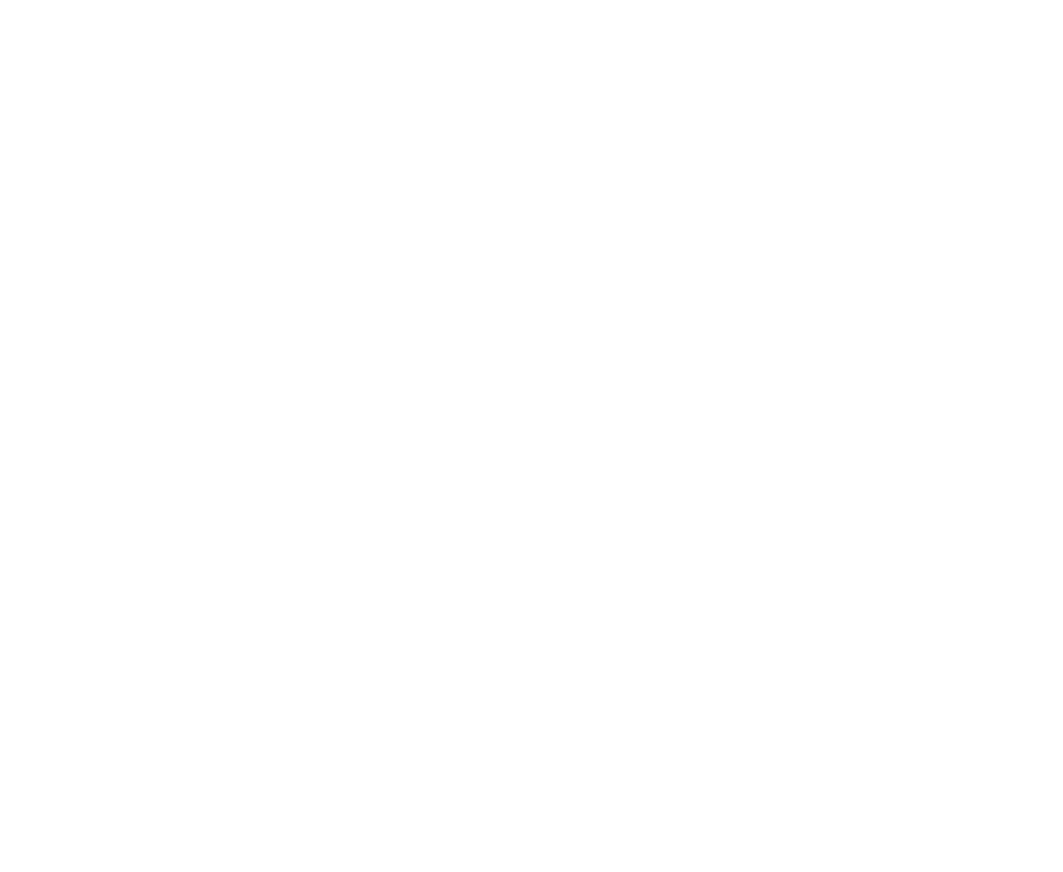
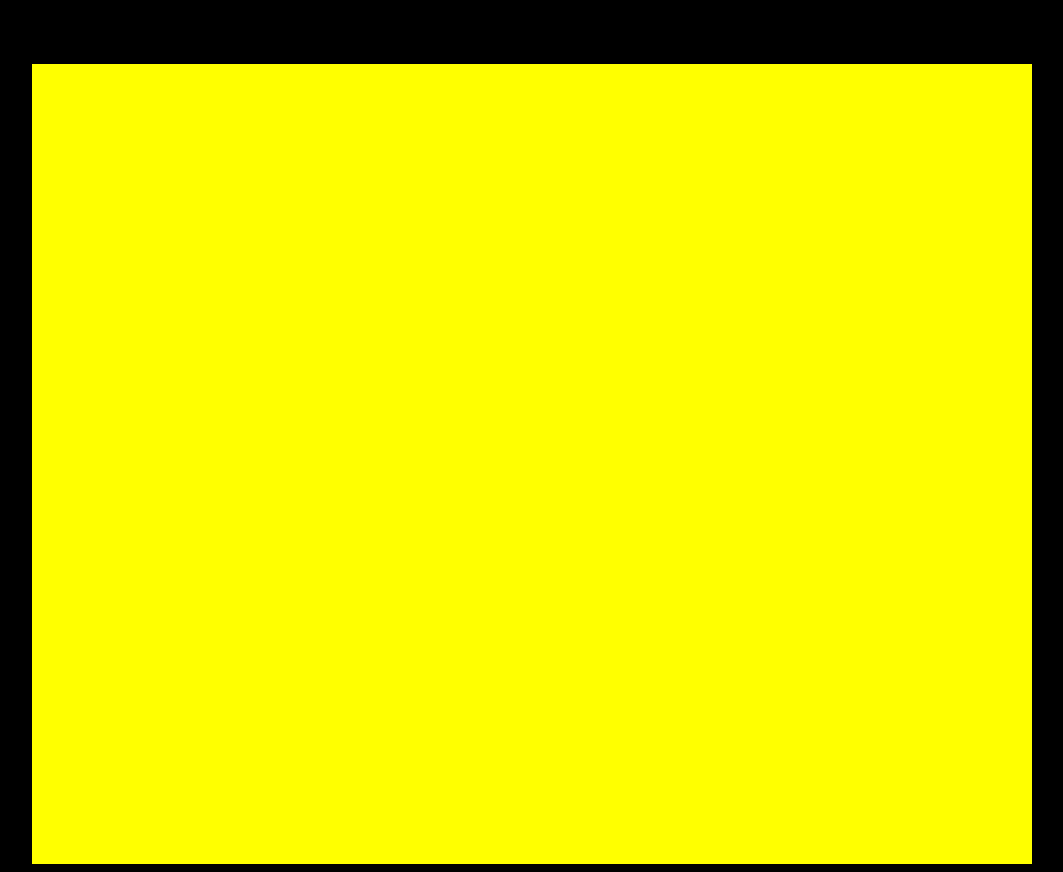
Before and after one commit to dotsenkodanylo/Chungus-Adventure, a website built with webpack: page src/index.html in a window 1280 px wide. Shown: the whole page, without its empty margins (108-1171 px from the left). Before the commit the page ends 816 px from the top, so only its background shows below. Built offline with nearby package versions, Linux system fonts and the light colour scheme.

Commit message:
0.0.0_CHUNGUS_ADVENTURE: UPDATE ~ Configuring styling/CSS stylesheeet; will follow up with SASS.

```diff
--- a/package.json
+++ b/package.json
@@ -11,8 +11,10 @@
   "author": "",
   "license": "ISC",
   "devDependencies": {
+    "css-loader": "^3.4.2",
     "html-loader": "^1.1.0",
     "html-webpack-plugin": "^4.0.4",
+    "style-loader": "^1.1.3",
     "ts-loader": "^6.2.2",
     "typescript": "^3.8.3",
     "webpack": "^4.42.1",
--- /dev/null
+++ b/src/css/main.css
@@ -0,0 +1,11 @@
+/**
+    Main CSS file, use where applicable.
+ */
+body {
+    background: black;
+}
+canvas {
+    display: block;
+    background: yellow;
+    margin: 5vw auto 0;
+}
--- a/src/index.html
+++ b/src/index.html
@@ -5,6 +5,6 @@
         <title>Sup, I'm Dan</title>
     </head>
     <body>
-        <canvas style="display: block; margin: 0 auto;" id="game-screen" width="1000" height="800">
+        <canvas id="game-screen" width="1000" height="800">
     </body>
 </html>
--- a/src/index.ts
+++ b/src/index.ts
@@ -1,3 +1,5 @@
+const css = require('./css/main.css');
+
 function chungoMode(param: string) {
     console.log(param, 'chungo');
 }
--- a/webpack.config.js
+++ b/webpack.config.js
@@ -17,7 +17,11 @@ module.exports = {
                 test: /\.tsx?$/,
                 use: 'ts-loader',
                 exclude: /node_modules/
-            }
+            },
+            {
+                test: /\.css$/i,
+                use: ['style-loader', 'css-loader'],
+            },
         ]
     },
     resolve: {
```
Also changed, not shown: 1 other file.
